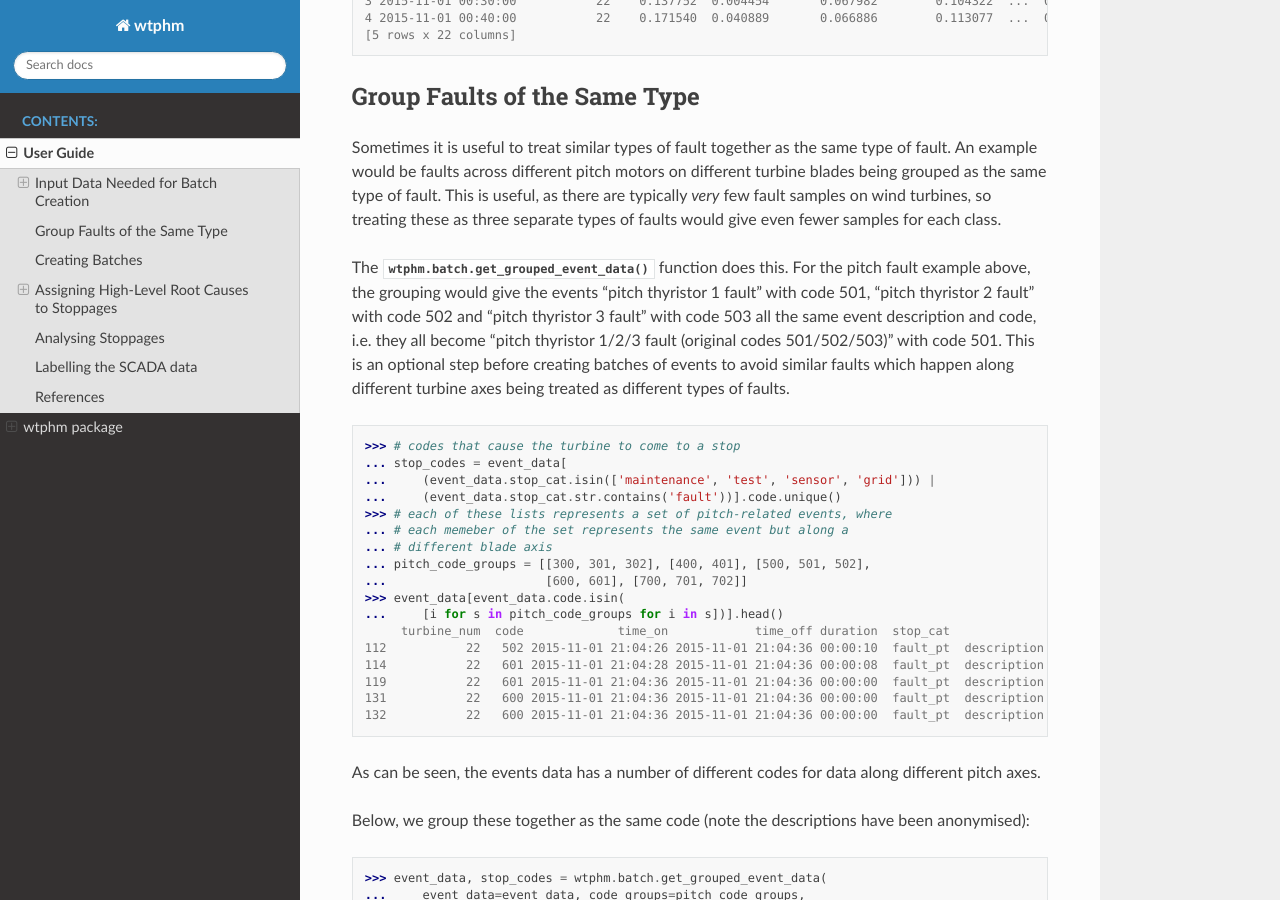
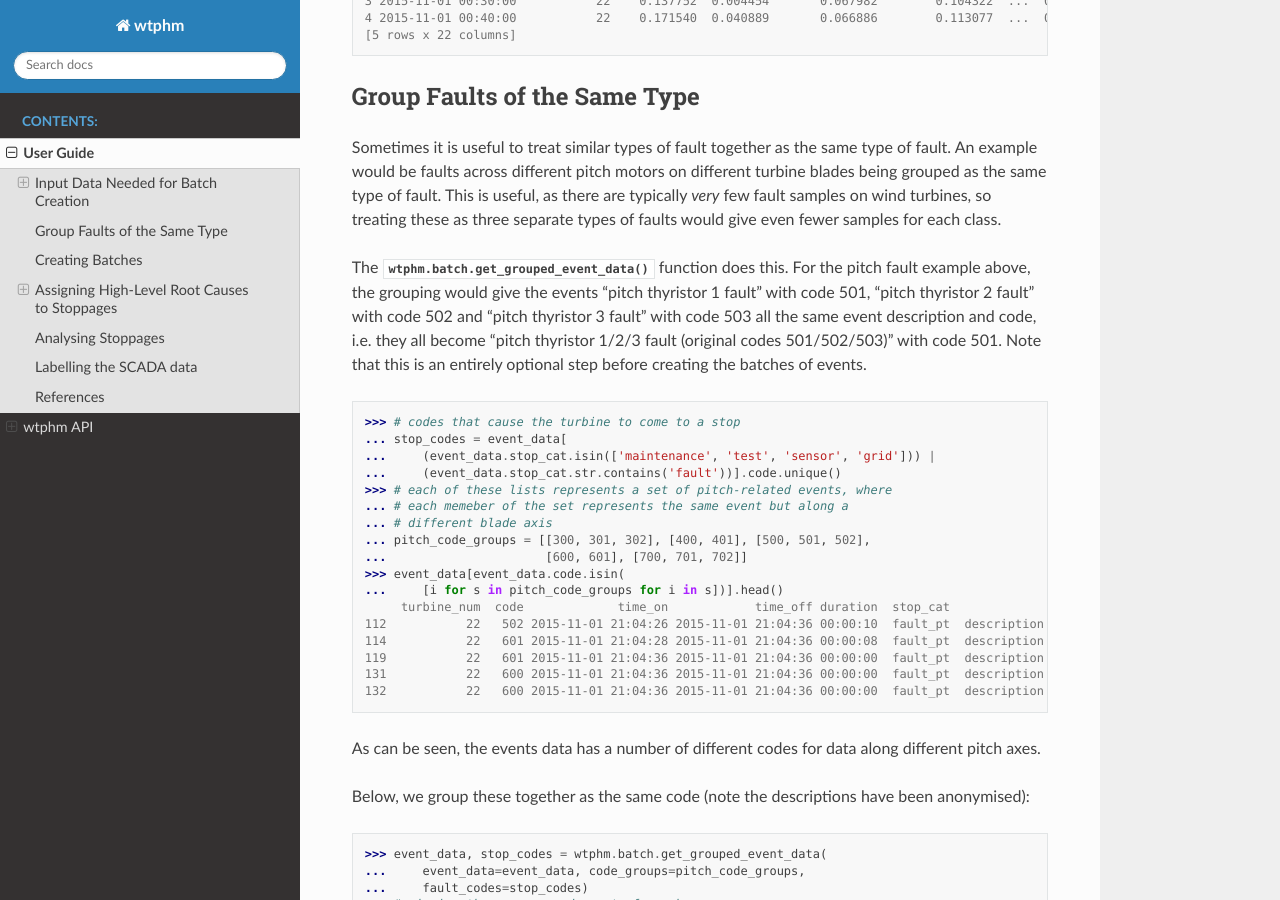
Before and after one commit to lkev/wtphm, a Sphinx documentation site: the page built from docs/user_guide.rst, in a window 1280 px wide and 900 px high, scrolled down 2384 px. Built offline with Sphinx 7.4.7 and the Read the Docs theme 2.0.0, drawn with Linux system fonts in a browser that asks for light colours.

Commit message:
Some more docs changes

```diff
--- a/docs/user_guide.rst
+++ b/docs/user_guide.rst
@@ -99,9 +99,8 @@ thyristor 1 fault" with code 501,
 "pitch thyristor 2 fault" with code 502 and "pitch thyristor 3 fault"
 with code 503 all the same event description and code, i.e. they all
 become "pitch thyristor 1/2/3 fault (original codes 501/502/503)" with
-code 501. This is an optional step before creating batches of events to
-avoid similar faults which happen along different turbine axes being
-treated as different types of faults.
+code 501. Note that this is an entirely optional step before creating the
+batches of events.
 
 >>> # codes that cause the turbine to come to a stop
 ... stop_codes = event_data[
--- a/docs/user_guide_examples.py
+++ b/docs/user_guide_examples.py
@@ -1,3 +1,8 @@
+"""
+This code is what is used in the user guide. Just produced here for testing
+and evaluation purposes.
+"""
+
 import wtphm
 import pandas as pd
 import seaborn as sns
@@ -72,17 +77,17 @@ batch_data = wtphm.batch.get_batch_stop_cats(
 
 # plots
 
-# durations = batch_data.groupby(
-#     'batch_cat').down_dur.sum().reset_index().sort_values(by='down_dur')
-# durations.down_dur = durations.down_dur.apply(
-#     lambda x: x / np.timedelta64(1, 'h'))
-# sns.set(font_scale=1.2)
-# sns.set_style('white')
-# fig, ax = plt.subplots(figsize=(4, 3))
-# g = sns.barplot(data=durations, x='batch_cat', y='down_dur', ax=ax,
-#                 color=sns.color_palette()[0])
-# g.set_xticklabels(g.get_xticklabels(), rotation=40)
-# ax.set(xlabel='Stop Category', ylabel='Total Downtime (hrs)')
-# ax.yaxis.grid()
-# plt.tight_layout()
-# plt.savefig('docs/ug_p1.png')
+durations = batch_data.groupby(
+    'batch_cat').down_dur.sum().reset_index().sort_values(by='down_dur')
+durations.down_dur = durations.down_dur.apply(
+    lambda x: x / np.timedelta64(1, 'h'))
+sns.set(font_scale=1.1)
+sns.set_style('white')
+fig, ax = plt.subplots(figsize=(4, 4))
+g = sns.barplot(data=durations, x='batch_cat', y='down_dur', ax=ax,
+                color=sns.color_palette()[0])
+g.set_xticklabels(g.get_xticklabels(), rotation=45)
+ax.set(xlabel='Stop Category', ylabel='Total Downtime (hrs)')
+ax.yaxis.grid()
+plt.tight_layout()
+plt.savefig('docs/ug_p1.png')
--- a/docs/wtphm.clustering.rst
+++ b/docs/wtphm.clustering.rst
@@ -1,5 +1,5 @@
-wtphm.clustering package
-========================
+wtphm.clustering
+================
 
 .. automodule:: wtphm.clustering
    :members:
--- a/docs/wtphm.rst
+++ b/docs/wtphm.rst
@@ -1,5 +1,5 @@
-wtphm package
-=============
+wtphm API
+=========
 
 .. automodule:: wtphm
    :members:
@@ -8,11 +8,6 @@ wtphm package
 
 
 .. toctree::
-
-   wtphm.clustering
-
-
-.. toctree::
-
    wtphm.batch
    wtphm.pred_processing
+   wtphm.clustering
```
